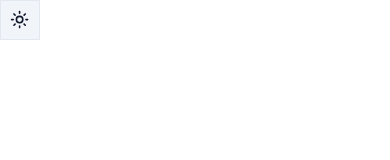
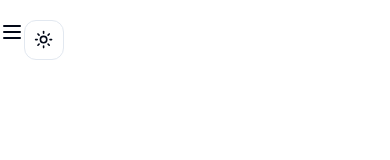
Before and after one commit to JazzsCo/genius-ai, a Next.js app: page /dashboard in a window 390 px wide. Shown: the top 160 px of the page. Built offline with nearby package versions, Linux system fonts and the light colour scheme.

Commit message:
Set up mobile sidebar

```diff
--- a/src/app/(dashboard)/layout.tsx
+++ b/src/app/(dashboard)/layout.tsx
@@ -2,7 +2,8 @@ import React from "react";
 import { UserButton } from "@clerk/nextjs";
 
 import SideBar from "@/components/sidebar";
-import { ModeToggle } from "@/components/mode-toggle";
+import { ThemeButton } from "@/components/mode-toggle";
+import MobileSideBar from "@/components/mobile-sidebar";
 
 export default function layout({ children }: { children: React.ReactNode }) {
   return (
@@ -10,9 +11,10 @@ export default function layout({ children }: { children: React.ReactNode }) {
       <div className="hidden md:w-64 lg:w-72 md:flex md:fixed md:inset-y-0 border-r border-zinc-300 dark:border-zinc-800">
         <SideBar />
       </div>
-      <div className="flex md:pl-64 lg:pl-72">
+      <div className="flex md:pl-64 lg:pl-72 mt-5">
+        <MobileSideBar />
+        <ThemeButton />
         <UserButton afterSignOutUrl="/" />
-        <ModeToggle />
       </div>
     </div>
   );
--- /dev/null
+++ b/src/components/mobile-sidebar.tsx
@@ -0,0 +1,11 @@
+import { MenuIcon } from "lucide-react";
+
+const MobileSideBar = () => {
+  return (
+    <div className="">
+      <MenuIcon />
+    </div>
+  );
+};
+
+export default MobileSideBar;
--- a/src/components/mode-toggle.tsx
+++ b/src/components/mode-toggle.tsx
@@ -12,13 +12,17 @@ import {
   DropdownMenuTrigger,
 } from "@/components/ui/dropdown-menu";
 
-export function ModeToggle() {
+export function ThemeButton() {
   const { setTheme } = useTheme();
 
   return (
     <DropdownMenu>
       <DropdownMenuTrigger asChild>
-        <Button variant="outline" size="icon">
+        <Button
+          variant="outline"
+          size="icon"
+          className="rounded-xl outline-none"
+        >
           <Sun className="h-[1.2rem] w-[1.2rem] rotate-0 scale-100 transition-all dark:-rotate-90 dark:scale-0" />
           <Moon className="absolute h-[1.2rem] w-[1.2rem] rotate-90 scale-0 transition-all dark:rotate-0 dark:scale-100" />
           <span className="sr-only">Toggle theme</span>
```
